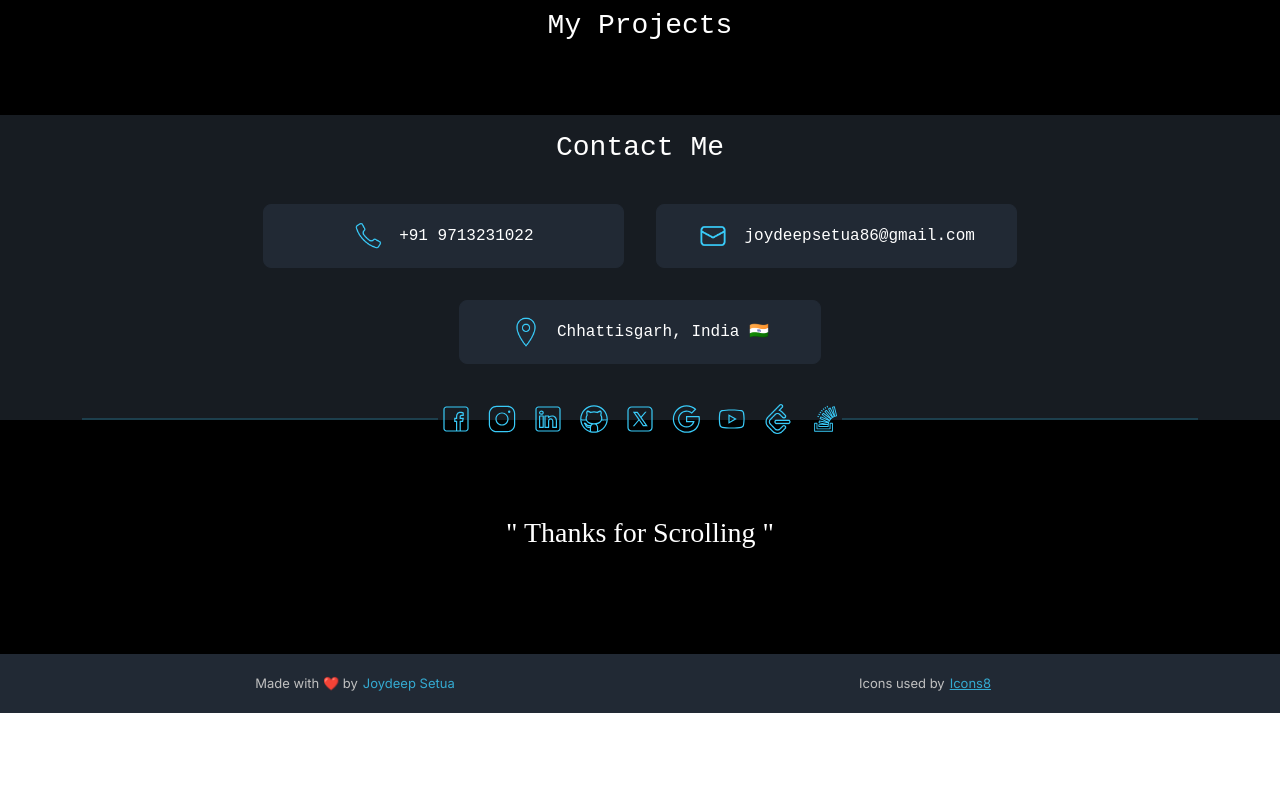
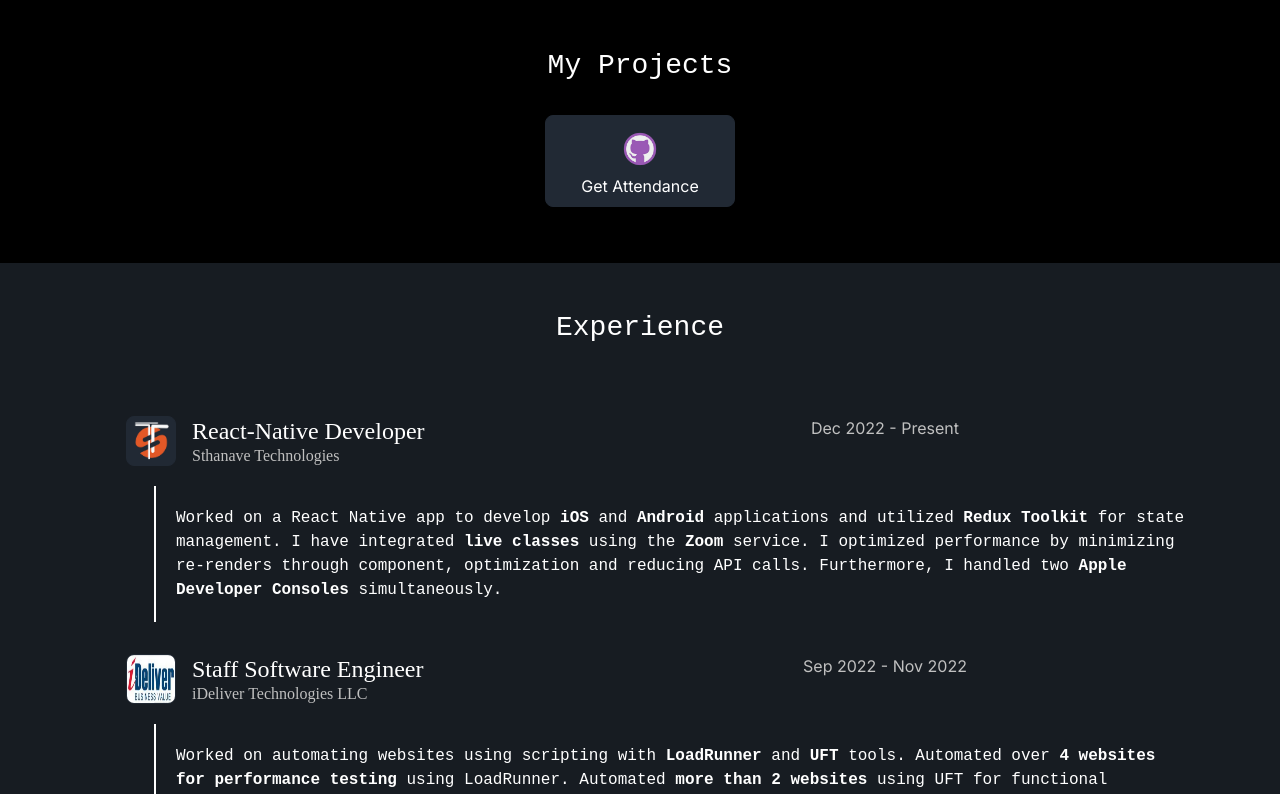
Before and after one commit to Joydeepsetua/portfolio, a Next.js app: page / in a window 1280 px wide. Shown: the part 1100-1894 px from the top of the page. Before the commit the page ends 1813 px from the top, so only its background shows below. Built offline with nearby package versions, Linux system fonts and the light colour scheme; a web font is replaced by a local one.

Commit message:
add EXPERIENCE

```diff
--- a/src/app/page.module.css
+++ b/src/app/page.module.css
@@ -112,3 +112,10 @@
     border: 1px solid rgba(var(--card-border-rgb), 0.15);
   }
 }
+.exp_des{
+  border-left: 2px solid #fff;
+  background-size: contain;
+  padding: 20px;
+  margin-top: 20px;
+  margin-left: 40px;
+}
--- a/src/app/page.tsx
+++ b/src/app/page.tsx
@@ -5,7 +5,7 @@ import styles from './page.module.css'
 import { Container, Row, Col } from 'react-bootstrap'
 import { callIcon, joydeepsetua, mailIcon, sheetingWithDesktop } from '@/config/ImgPath'
 import { GRAY, LIGHTBLACK, FOOTER, PRIMARY, WHITE } from '@/config/Colors';
-import { SKILLS, PROJECTS, SOCIAL_MEDIA, THEME_SKILLS, CONTACT } from '../config/Constant';
+import { SKILLS, PROJECTS, SOCIAL_MEDIA, THEME_SKILLS, CONTACT, EXPERIENCE } from '../config/Constant';
 import { Comforter_Brush } from 'next/font/google';
 import { motion } from "framer-motion"
 import React from 'react';
@@ -28,6 +28,9 @@ const up_to_down = {
   hidden: { opacity: 0, x: 0, y: -50 },
   enter: { opacity: 1, x: 0, y: 0 }
 }
+const DynamicHTMLRenderer = ({htmlContent}: any) => {
+  return <div style={{fontFamily:'monospace'}} dangerouslySetInnerHTML={{ __html: htmlContent }} />;
+};
 
 
 export default function Home() {
@@ -58,7 +61,7 @@ export default function Home() {
       </Container>
 
       {/* Home */}
-      <Container>
+      <Container style={{ padding: 20 }}>
         <Row>
           <Col lg={6} style={{ color: '#ffff' }} className={`${styles.center} d-flex align-items-center p-1`}>
             <div style={{ textAlign: 'center' }}>
@@ -113,7 +116,7 @@ export default function Home() {
                 height={450}
                 priority
               />
-              <div className='d-none d-md-block align-self-center' style={{}}>
+              <div className='d-none d-md-block align-self-center' style={{ zIndex: 10 }}>
                 <hr
                   style={{
                     background: PRIMARY,
@@ -208,8 +211,50 @@ export default function Home() {
         </Container>
       </div>
 
+      {/* Experience */}
+      <div id='experience' style={{ backgroundColor: LIGHTBLACK, color: WHITE, justifyContent: 'center' }}>
+        <Container>
+          <div className='d-flex justify-content-center m-5'>
+            <h3 style={{ fontFamily: 'monospace' }}>Experience</h3>
+          </div>
+
+          <Row className='d-flex justify-content-center m-3 mb-5'>
+            {EXPERIENCE.map((item: any) => {
+              return (
+                <Row key={item.id} className={`p-3`}>
+                  <Row className='d-flex justify-content-between'>
+                    <Col md={6} sm={12}>
+                      <a className='d-flex align-items-center' href={item.website} target='_blank'
+                        style={{ color: 'white', textDecoration: 'none', fontFamily: 'serif', cursor: 'pointer' }}>
+                        <Image
+                          src={item.logo}
+                          alt={item.company}
+                          width={50}
+                          height={50}
+                          className={`d-flex justify-content-center align-items-center me-3 ${styles.icon}`}
+                        />
+                        <div>
+                          <h4 className='p-0 m-0'>{item.profile}</h4>
+                          <h6 className='p-0 m-0' style={{ color: GRAY }}>{item.company}</h6>
+                        </div>
+                      </a>
+                    </Col>
+                    <Col md={6} sm={12} className='d-flex justify-content-center'>
+                      <p style={{ color: GRAY }}>{`${item.from} - ${item.to}`}</p>
+                    </Col>
+                  </Row>
+                  <div className={`${styles.exp_des}`}>
+                    <DynamicHTMLRenderer htmlContent={item.description} />
+                  </div>
+                </Row>
+              )
+            })}
+          </Row>
+        </Container>
+      </div >
+
       {/* Contact */}
-      <div id='contact' style={{ backgroundColor: LIGHTBLACK, color: WHITE, justifyContent: 'center' }}>
+      <div id='contact' style={{ color: WHITE, justifyContent: 'center' }}>
         <Container>
           <div className='d-flex justify-content-center m-3'>
             <h3 style={{ fontFamily: 'monospace' }}>Contact Me</h3>
@@ -235,14 +280,14 @@ export default function Home() {
             })}
           </Row>
           {/* Social media  */}
-          <Row style={{ alignItems: 'center', marginBottom:-22 }}>
+          <Row style={{ alignItems: 'center', marginBottom: -22 }}>
             <Col lg={4}>
               <hr
                 style={{
                   background: PRIMARY,
                   color: PRIMARY,
                   zIndex: 1000,
-                  height: "2px",
+                  height: "4px",
                   border: "none",
                 }}
               />
@@ -275,7 +320,7 @@ export default function Home() {
                   background: PRIMARY,
                   color: PRIMARY,
                   zIndex: 1000,
-                  height: "2px",
+                  height: "4px",
                   border: "none",
                 }}
               />
@@ -284,10 +329,12 @@ export default function Home() {
 
         </Container>
       </div >
-      <div id='contact' style={{ color: WHITE, justifyContent: 'center' }} className='m-0'>
+
+      {/* Thanks */}
+      <div id='thanks' style={{ backgroundColor: LIGHTBLACK, color: WHITE, justifyContent: 'center' }} className='m-0'>
         <Container>
           <div className='d-flex justify-content-center m-5 p-5'>
-            <h3 style={{ fontFamily: 'cursive' }}>" Thanks for Scrolling "</h3>
+            <h3 style={{ fontFamily: 'cursive' }}>"Thanks for Scrolling"</h3>
           </div>
         </Container>
       </div >
--- a/src/config/Constant.tsx
+++ b/src/config/Constant.tsx
@@ -9,6 +9,7 @@ import {
     githubOutline,
     googleFill,
     googleOutline,
+    ideliver,
     instaFill,
     instaOutline,
     leetcodeFill,
@@ -25,6 +26,7 @@ import {
     reduxLogo,
     stackOverflowFill,
     stackOverflowOutline,
+    sthanave,
     themeAndroidLogo,
     themeFirebaseLogo,
     themeGithubLogo,
@@ -189,15 +191,15 @@ export const THEME_SKILLS = [
 ];
 
 export const PROJECTS = [
-    // {
-    //     id: 1,
-    //     title: "Get Attendance",
-    //     discription: 'Get Attendance',
-    //     path: githubLogo,
-    //     url:'https://drive.google.com/file/d/1DrEHjBNrHaxEjBjN5bd3vIvgwGr9Vbs6/view?usp=drive_link',
-    //     width: 50,
-    //     height: 50
-    // },
+    {
+        id: 1,
+        title: "Get Attendance",
+        description: 'Get Attendance',
+        path: githubLogo,
+        url:'https://drive.google.com/file/d/1DrEHjBNrHaxEjBjN5bd3vIvgwGr9Vbs6/view?usp=drive_link',
+        width: 50,
+        height: 50
+    },
 ];
 
 export const CONTACT = [
@@ -205,8 +207,8 @@ export const CONTACT = [
         id: 1,
         title: "Phone",
         icon: callIcon,
-        url:'',
-        label : '+91 9713231022',
+        url: 'tel:9713231022',
+        label: '+91 9713231022',
         width: 30,
         height: 30
     },
@@ -214,8 +216,8 @@ export const CONTACT = [
         id: 2,
         title: "email",
         icon: mailIcon,
-        url:'',
-        label : 'joydeepsetua86@gmail.com',
+        url: 'mailto:joydeepsetua86@gmail.com',
+        label: 'joydeepsetua86@gmail.com',
         width: 30,
         height: 30
     },
@@ -223,8 +225,8 @@ export const CONTACT = [
         id: 3,
         title: "location",
         icon: location,
-        url:'',
-        label : 'Chhattisgarh, India 🇮🇳',
+        url: 'https://maps.app.goo.gl/T6K9KPBSgi9Quzkb9',
+        label: 'Chhattisgarh, India 🇮🇳',
         width: 30,
         height: 30
     },
@@ -239,7 +241,7 @@ export const SOCIAL_MEDIA = [
         width: 30,
         height: 30,
         url: 'https://www.facebook.com/joydeep.setua',
-        is_hover : false
+        is_hover: false
     },
     {
         id: 2,
@@ -249,7 +251,7 @@ export const SOCIAL_MEDIA = [
         width: 30,
         height: 30,
         url: 'https://www.instagram.com/joydeepsetua',
-        is_hover : false
+        is_hover: false
 
     },
     {
@@ -260,7 +262,7 @@ export const SOCIAL_MEDIA = [
         width: 30,
         height: 30,
         url: 'https://www.linkedin.com/in/joydeep-setua-a22016210',
-        is_hover : false
+        is_hover: false
     },
     {
         id: 4,
@@ -270,7 +272,7 @@ export const SOCIAL_MEDIA = [
         width: 30,
         height: 30,
         url: 'https://github.com/Joydeepsetua',
-        is_hover : false
+        is_hover: false
     },
     {
         id: 5,
@@ -280,38 +282,38 @@ export const SOCIAL_MEDIA = [
         width: 30,
         height: 30,
         url: 'https://twitter.com/Joydeepsetua?s=20',
-        is_hover : false
+        is_hover: false
     },
-    {
-        id: 6,
-        title: "google",
-        path_fill: googleFill,
-        path_outline: googleOutline,
-        width: 30,
-        height: 30,
-        url: 'https://joydeepsetua.github.io/Joydeepprofile.github.io/',
-        is_hover : false
-    },
-    {
-        id: 7,
-        title: "youtube",
-        path_fill: youtubeFill,
-        path_outline: youtubeOutline,
-        width: 30,
-        height: 30,
-        url: 'https://youtube.com/joydeepclasses',
-        is_hover : false
-    },
-    {
-        id: 8,
-        title: "leetcode",
-        path_fill: leetcodeFill,
-        path_outline: leetcodeOutline,
-        width: 30,
-        height: 30,
-        url: 'https://leetcode.com/JoydeepSetua/',
-        is_hover : false
-    },
+    // {
+    //     id: 6,
+    //     title: "google",
+    //     path_fill: googleFill,
+    //     path_outline: googleOutline,
+    //     width: 30,
+    //     height: 30,
+    //     url: 'https://joydeepsetua.github.io/Joydeepprofile.github.io/',
+    //     is_hover : false
+    // },
+    // {
+    //     id: 7,
+    //     title: "youtube",
+    //     path_fill: youtubeFill,
+    //     path_outline: youtubeOutline,
+    //     width: 30,
+    //     height: 30,
+    //     url: 'https://youtube.com/joydeepclasses',
+    //     is_hover : false
+    // },
+    // {
+    //     id: 8,
+    //     title: "leetcode",
+    //     path_fill: leetcodeFill,
+    //     path_outline: leetcodeOutline,
+    //     width: 30,
+    //     height: 30,
+    //     url: 'https://leetcode.com/JoydeepSetua/',
+    //     is_hover : false
+    // },
     {
         id: 9,
         title: "stackoverflow",
@@ -320,6 +322,31 @@ export const SOCIAL_MEDIA = [
         width: 30,
         height: 30,
         url: 'https://stackoverflow.com/users/22558425/joydeep-setua',
-        is_hover : false
+        is_hover: false
     },
 ];
+
+export const EXPERIENCE = [
+    {
+        id: 1,
+        company: "Sthanave Technologies",
+        profile: 'React-Native Developer',
+        logo: sthanave,
+        website: 'https://sthanave.co.in/',
+        description: `Worked on a React Native app to develop <b>iOS</b> and <b>Android</b> applications and utilized <b>Redux Toolkit</b> for state management. I have integrated <b>live classes</b> using the <b>Zoom</b> service. I optimized performance by minimizing re-renders through component, optimization and reducing API calls. Furthermore, I handled two <b>Apple Developer Consoles</b> simultaneously.`,
+        from: 'Dec 2022',
+        to: 'Present'
+
+    },
+    {
+        id: 2,
+        company: "iDeliver Technologies LLC",
+        profile: 'Staff Software Engineer',
+        logo: ideliver,
+        website: 'https://www.ideliver-inc.com/',
+        description: `Worked on automating websites using scripting with <b>LoadRunner</b> and <b>UFT</b> tools. Automated over <b>4 websites for performance testing</b> using LoadRunner. Automated <b>more than 2 websites</b> using UFT for functional testing.`,
+        from: 'Sep 2022',
+        to: 'Nov 2022'
+
+    },
+];
--- a/src/config/ImgPath.tsx
+++ b/src/config/ImgPath.tsx
@@ -53,3 +53,8 @@ export const stackOverflowOutline = '/socialmedia/stack-overflow-outline.svg';
 export const callIcon = '/call.png';
 export const mailIcon = '/mail.png';
 export const location = '/location.png';
+
+
+// company
+export const sthanave = '/company/sthanave.png';
+export const ideliver = '/company/ideliver.png';
```
Also changed, not shown: public/company/ideliver.png (added), public/company/sthanave.png (added).
